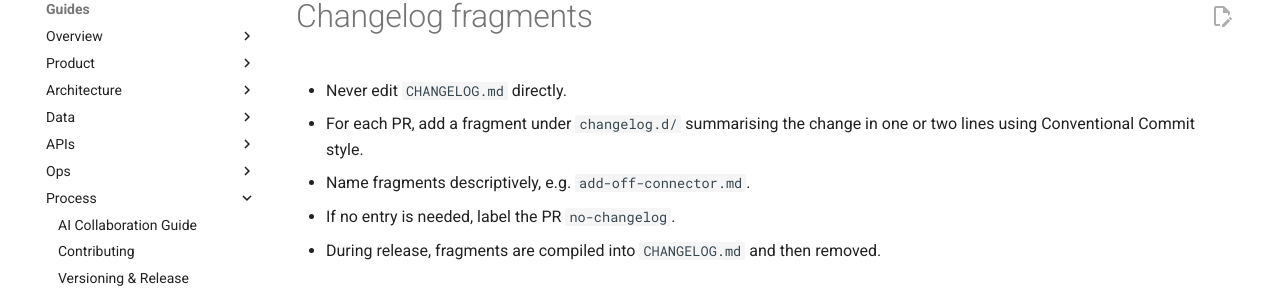
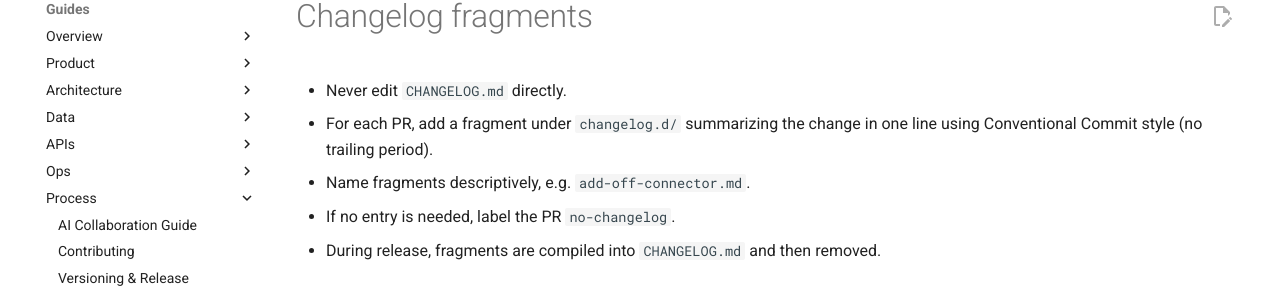
Before and after one commit to andremair97/circl-docs, an MkDocs documentation site: the page built from docs/contributing/changelog.md, in a window 1280 px wide. Shown: the part 150-447 px from the top of the page. Built offline with MkDocs 1.6.1 and Material for MkDocs 9.7.7, drawn with Linux system fonts in a browser that asks for light colours; comment, search, counter and statistics services are not loaded.

Commit message:
docs: clarify changelog fragment rules

```diff
--- a/docs/contributing/changelog.md
+++ b/docs/contributing/changelog.md
@@ -1,7 +1,7 @@
 # Changelog fragments
 
 - Never edit `CHANGELOG.md` directly.
-- For each PR, add a fragment under `changelog.d/` summarising the change in one or two lines using Conventional Commit style.
+- For each PR, add a fragment under `changelog.d/` summarizing the change in one line using Conventional Commit style (no trailing period).
 - Name fragments descriptively, e.g. `add-off-connector.md`.
 - If no entry is needed, label the PR `no-changelog`.
 - During release, fragments are compiled into `CHANGELOG.md` and then removed.
```
Also changed, not shown: AGENT.md (+6 -6 lines), README.md (+2 -1 lines), .github/PULL_REQUEST_TEMPLATE.md.
